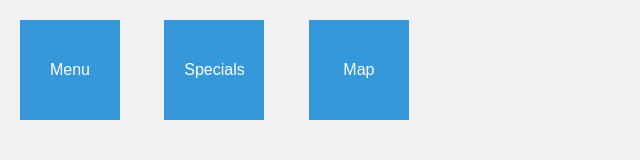
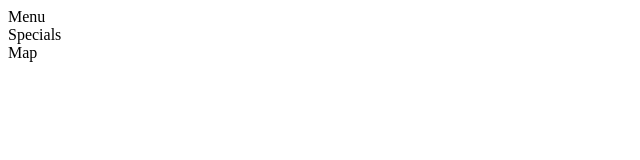
Before and after one commit to hajiyafatee/module-5, a plain HTML site: page index.html in a window 1280 px wide. Shown: the whole page, without its empty margins (0-640 px from the left). Drawn offline with Linux system fonts and the light colour scheme.

Commit message:
Update index.html

```diff
--- a/index.html
+++ b/index.html
@@ -1,56 +1,26 @@
-
 <!DOCTYPE html>
 <html lang="en">
 <head>
     <meta charset="UTF-8">
     <meta name="viewport" content="width=device-width, initial-scale=1.0">
-    <title>Your Restaurant</title>
-    <style>
-        body {
-            font-family: Arial, sans-serif;
-            margin: 0;
-            padding: 0;
-            background-color: #f2f2f2;
-        }
-        .tile {
-            width: 100px;
-            height: 100px;
-            margin: 20px;
-            display: inline-block;
-            text-align: center;
-            line-height: 100px;
-            cursor: pointer;
-            background-color: #3498db;
-            color: #fff;
-            text-decoration: none;
-        }
-    </style>
+    <title>Restaurant Web App</title>
 </head>
 <body>
 
-    <div class="tile" onclick="goToPage('Menu')">Menu</div>
-    <div class="tile" onclick="goToRandomCategory()">Specials</div>
-    <div class="tile" onclick="goToPage('Map')">Map</div>
+    <div id="menuTile" class="tile" onclick="redirectToRandomCategory('Specials')">Menu</div>
+    <div id="specialsTile" class="tile" onclick="redirectToRandomCategory('Specials')">Specials</div>
+    <div id="mapTile" class="tile" onclick="redirectToRandomCategory('Specials')">Map</div>
 
     <script>
-        function goToPage(category) {
-            // You can implement custom behavior for other tiles here
-            alert("Redirecting to " + category + " page");
-            // Replace the alert with actual navigation logic
-        }
+        function redirectToRandomCategory(category) {
+            // Fetch the list of available categories from the server dynamically
+            const categories = ['Lunch', 'Dinner', 'Sushi', 'Drinks', 'Desserts'];
 
-        function goToRandomCategory() {
-            // Array of possible categories
-            var categories = ['Lunch', 'Dinner', 'Sushi', 'Drinks', 'Desserts', 'Appetizers'];
-
-            // Get a random index
-            var randomIndex = Math.floor(Math.random() * categories.length);
-
-            // Get the random category
-            var randomCategory = categories[randomIndex];
+            // Select a random category
+            const randomCategory = categories[Math.floor(Math.random() * categories.length)];
 
             // Redirect to the random category page
-            window.location.href = 'category_page.html?category=' + encodeURIComponent(randomCategory);
+            window.location.href = `/category/${randomCategory}`;
         }
     </script>
 
```
